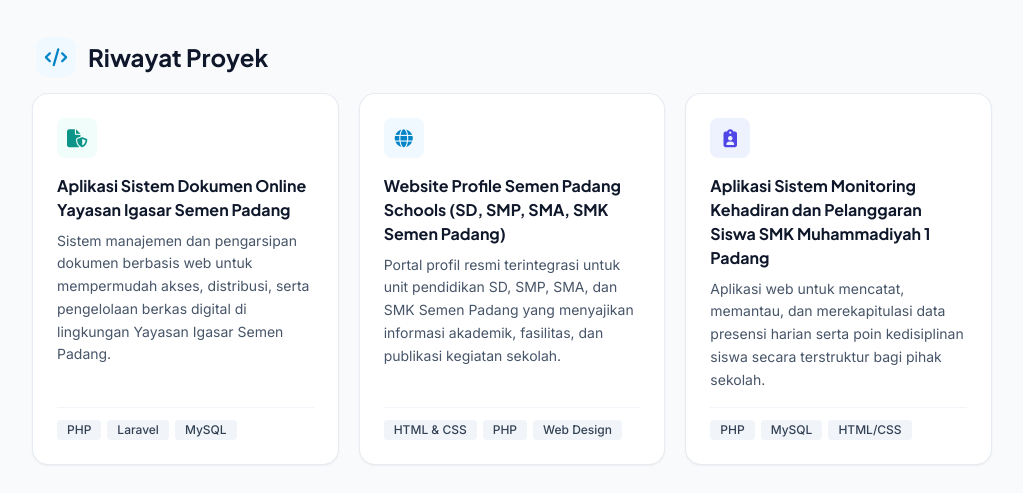
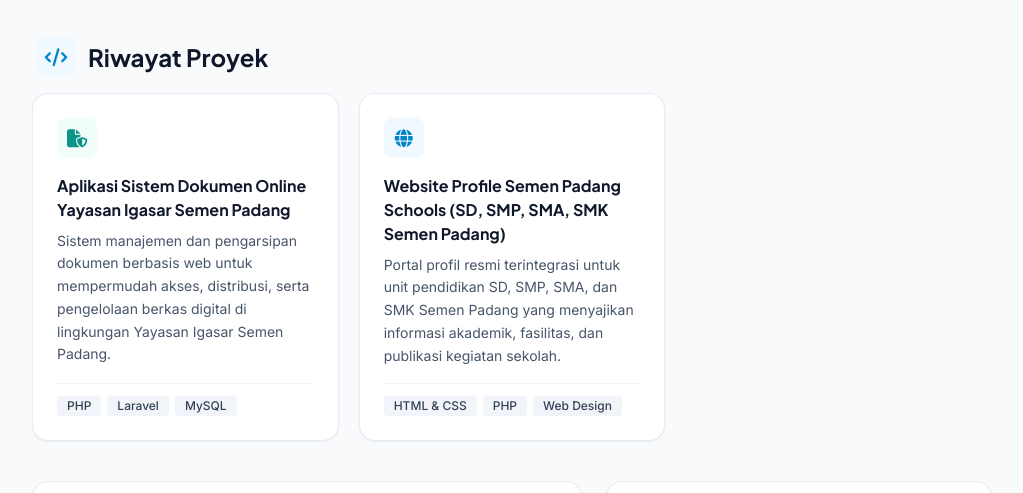
Before and after one commit to rferdianto28/CV, a plain HTML site: page index.html in a window 1280 px wide. Shown: the part 1260-1753 px from the top of the page, without its empty margins (128-1151 px from the left). Drawn offline with nearby package versions, Linux system fonts and the light colour scheme.

Commit message:
Upload CV folder

```diff
--- a/index.html
+++ b/index.html
@@ -307,7 +307,7 @@
                 </div>
 
                 <!-- Proyek 3 -->
-                <div class="bg-white rounded-2xl p-6 border border-slate-200/80 shadow-sm hover:shadow-md hover:-translate-y-0.5 transition-all flex flex-col justify-between print-shadow-none">
+                <!-- <div class="bg-white rounded-2xl p-6 border border-slate-200/80 shadow-sm hover:shadow-md hover:-translate-y-0.5 transition-all flex flex-col justify-between print-shadow-none">
                     <div>
                         <div class="w-10 h-10 rounded-lg bg-indigo-50 text-indigo-600 flex items-center justify-center mb-4">
                             <i class="fa-solid fa-clipboard-user text-lg"></i>
@@ -324,7 +324,7 @@
                         <span class="px-2.5 py-0.5 bg-slate-100 text-slate-700 rounded text-xs font-medium">MySQL</span>
                         <span class="px-2.5 py-0.5 bg-slate-100 text-slate-700 rounded text-xs font-medium">HTML/CSS</span>
                     </div>
-                </div>
+                </div> -->
             </div>
         </section>
 
```
